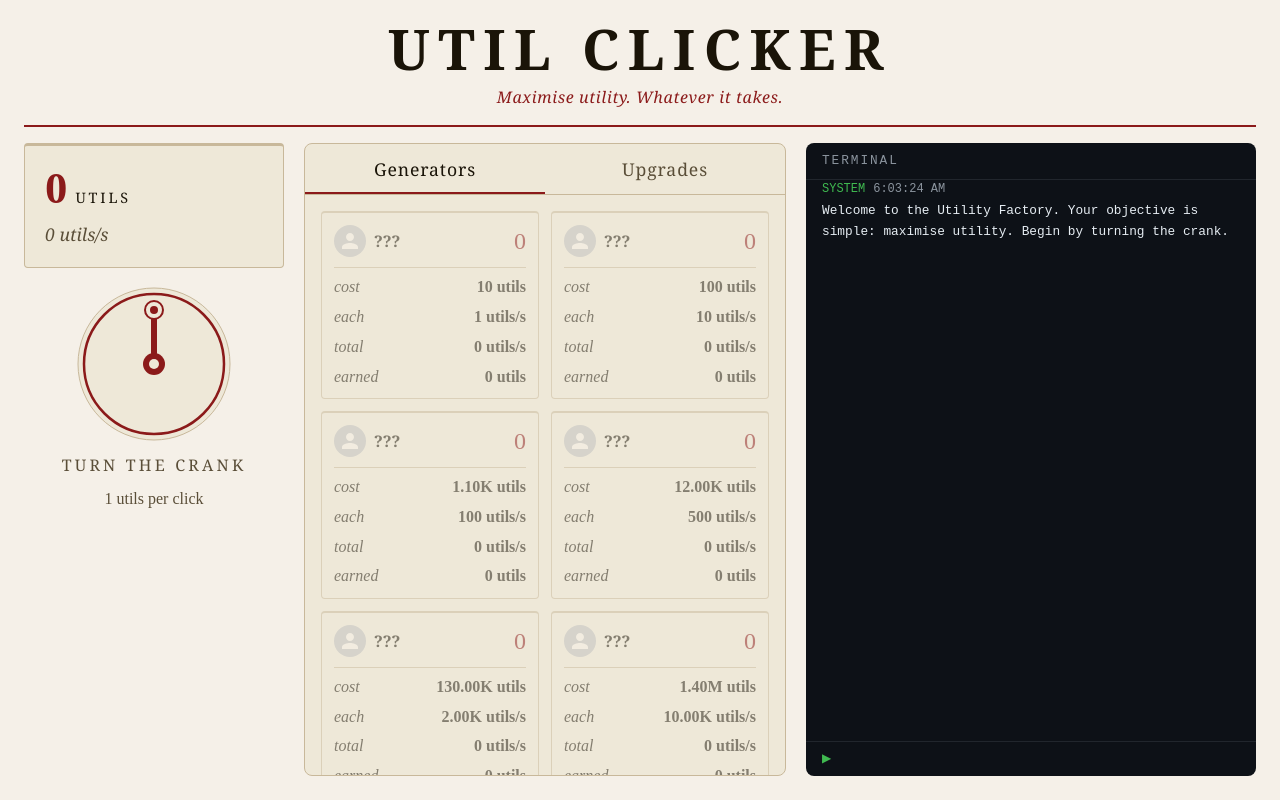
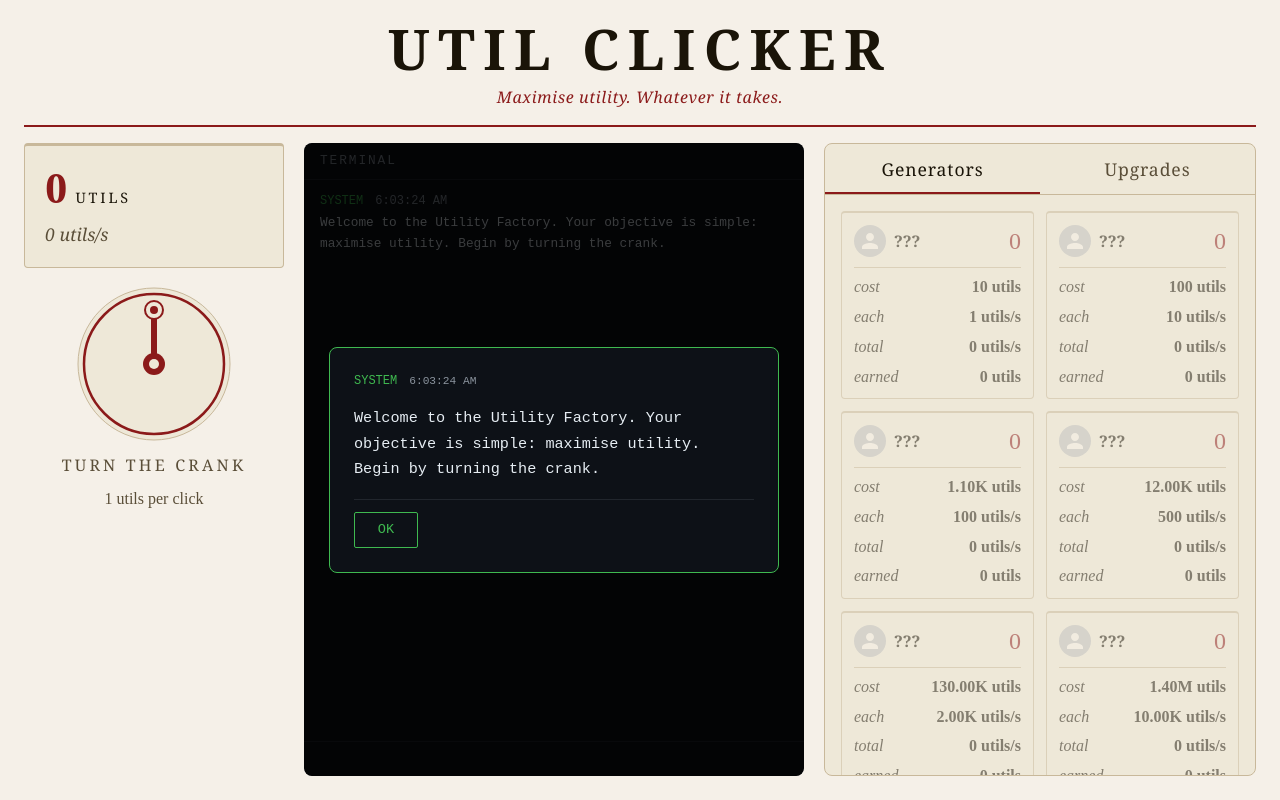
Before and after one commit to dwsc37/util-clicker, a React (Vite) app: page / in a window 1280 px wide. Built offline with nearby package versions, Linux system fonts and the light colour scheme.

Commit message:
feat: Refactor Terminal

```diff
--- a/src/App.tsx
+++ b/src/App.tsx
@@ -27,7 +27,7 @@ export default function App() {
           <Box
             sx={{
               display: "grid",
-              gridTemplateColumns: "260px 1fr 450px",
+              gridTemplateColumns: "260px 500px 1fr",
               gap: 2.5,
               alignItems: "start",
               flexGrow: 1,
@@ -39,9 +39,9 @@ export default function App() {
               <UtilButton />
             </Box>
 
+            <Terminal />
+
             <ShopPanel />
-
-            <Terminal />
           </Box>
         </Box>
       </GameProvider>
--- a/src/components/Terminal.tsx
+++ b/src/components/Terminal.tsx
@@ -2,56 +2,226 @@ import { useEffect, useRef, useState } from "react";
 import { Box, Typography, Button } from "@mui/material";
 import { useGame } from "../context/GameContext";
 import { ACTIONS, type TerminalMessage } from "../store/reducer";
-import { type QTEEvent } from "../data/events";
 
-function useTypewriter(
-  text: string,
-  onFinished: () => void,
-  scrollRef: React.RefObject<HTMLDivElement | null>,
-  tickInterval = 30,
-) {
+function useTypewriter(text: string, tickInterval = 25) {
   const [displayed, setDisplayed] = useState("");
+  const [finished, setFinished] = useState(false);
   const indexRef = useRef(0);
 
   useEffect(() => {
+    setDisplayed("");
+    setFinished(false);
     indexRef.current = 0;
 
     const id = setInterval(() => {
       indexRef.current += 1;
       setDisplayed(text.slice(0, indexRef.current));
+
       if (indexRef.current >= text.length) {
         clearInterval(id);
-        onFinished?.();
-      }
-      if (scrollRef?.current) {
-        scrollRef.current.scrollTop = scrollRef.current.scrollHeight;
+        setFinished(true);
       }
     }, tickInterval);
 
     return () => clearInterval(id);
-  }, []);
+  }, [text]);
 
-  return displayed;
+  return { displayed, finished };
+}
+
+// ---------------------------------------------------------------------------
+// Modal
+// ---------------------------------------------------------------------------
+function ActiveMessageModal({ message }: { message: TerminalMessage }) {
+  const { dispatch } = useGame();
+  const { displayed, finished } = useTypewriter(message.text);
+  const isQTE = !!message.qteChoices;
+
+  function handleAcknowledge() {
+    dispatch({ type: ACTIONS.ACKNOWLEDGE_MESSAGE });
+  }
+
+  function handleResolve(choiceIndex: 0 | 1) {
+    dispatch({ type: ACTIONS.RESOLVE_QTE, payload: { choiceIndex } });
+  }
+
+  return (
+    <Box
+      sx={{
+        position: "absolute",
+        inset: 0,
+
+        bgcolor: "rgba(0,0,0,0.75)",
+        backdropFilter: "blur(0.5px)",
+
+        display: "flex",
+        alignItems: "center",
+        justifyContent: "center",
+        zIndex: 10,
+        borderRadius: 2,
+      }}
+    >
+      <Box
+        sx={{
+          width: "90%",
+          bgcolor: "#0d1117",
+
+          border: "1px solid",
+          borderColor: isQTE ? "#e3b341" : "#3fb950",
+
+          borderRadius: 2,
+          p: 3,
+          display: "flex",
+          flexDirection: "column",
+          gap: 2,
+
+          animation: "modalIn 180ms ease-out",
+          "@keyframes modalIn": {
+            from: { opacity: 0, transform: "scale(0.96)" },
+            to: { opacity: 1, transform: "scale(1)" },
+          },
+        }}
+      >
+        <Box sx={{ display: "flex", gap: 1.5, alignItems: "baseline" }}>
+          <Typography
+            sx={{
+              fontFamily: "monospace",
+              fontSize: "0.75rem",
+              color: "#3fb950",
+            }}
+          >
+            SYSTEM
+          </Typography>
+          <Typography
+            sx={{
+              fontFamily: "monospace",
+              fontSize: "0.7rem",
+              color: "#8b949e",
+            }}
+          >
+            {new Date(message.timestamp).toLocaleTimeString()}
+          </Typography>
+        </Box>
+
+        <Box>
+          <Typography
+            sx={{
+              fontFamily: "monospace",
+              fontSize: "0.95rem",
+              color: "#e6edf3",
+              lineHeight: 1.7,
+            }}
+          >
+            {displayed}
+            {!finished && (
+              <Box
+                component="span"
+                sx={{
+                  display: "inline-block",
+                  width: "7px",
+                  height: "13px",
+                  bgcolor: "#3fb950",
+                  ml: "2px",
+                  verticalAlign: "middle",
+                  animation: "blink 1s step-end infinite",
+                  "@keyframes blink": {
+                    "0%, 100%": { opacity: 1 },
+                    "50%": { opacity: 0 },
+                  },
+                }}
+              />
+            )}
+          </Typography>
+        </Box>
+
+        {finished && (
+          <Box
+            sx={{
+              borderTop: "0.5px solid #21262d",
+              pt: 1.5,
+              justifyContent: "flex-end",
+            }}
+          >
+            {isQTE ? (
+              <>
+                <Typography
+                  sx={{
+                    fontFamily: "monospace",
+                    fontSize: "0.7rem",
+                    color: "#e3b341",
+                    mb: 1.5,
+                    letterSpacing: "0.08em",
+                  }}
+                >
+                  ▲ INPUT REQUIRED (Y / N)
+                </Typography>
+
+                <Box sx={{ display: "flex", gap: 1 }}>
+                  {message.qteChoices!.map((choice, i) => (
+                    <Button
+                      key={i}
+                      onClick={() => handleResolve(i as 0 | 1)}
+                      sx={{
+                        fontFamily: "monospace",
+                        fontSize: "0.85rem",
+                        color: i === 0 ? "#3fb950" : "#f85149",
+                        border: "0.5px solid",
+                        borderColor: i === 0 ? "#3fb950" : "#f85149",
+                        borderRadius: "2px",
+                        px: 2,
+                        py: 0.6,
+                        "&:hover": {
+                          bgcolor:
+                            i === 0
+                              ? "rgba(63,185,80,0.1)"
+                              : "rgba(248,81,73,0.1)",
+                        },
+                      }}
+                    >
+                      [{i === 0 ? "Y" : "N"}] {choice.label}
+                    </Button>
+                  ))}
+                </Box>
+              </>
+            ) : (
+              <>
+                <Button
+                  onClick={handleAcknowledge}
+                  sx={{
+                    fontFamily: "monospace",
+                    fontSize: "0.85rem",
+                    color: "#3fb950",
+                    border: "0.5px solid",
+                    borderColor: "#3fb950",
+                    borderRadius: "2px",
+                    px: 2,
+                    py: 0.6,
+                    "&:hover": {
+                      bgcolor: "rgba(63,185,80,0.1)",
+                    },
+                  }}
+                >
+                  OK
+                </Button>
+              </>
+            )}
+          </Box>
+        )}
+      </Box>
+    </Box>
+  );
 }
 
 function MessageRow({
   message,
   isLast,
-  onFinished,
-  scrollRef,
 }: {
   message: TerminalMessage;
   isLast: boolean;
-  onFinished: () => void;
-  scrollRef: React.RefObject<HTMLDivElement | null>;
 }) {
-  const text = message.isNew
-    ? useTypewriter(message.text, onFinished, scrollRef)
-    : message.text;
-
   return (
-    <Box sx={{ mb: 1 }}>
-      <Box sx={{ display: "flex", gap: 1, alignItems: "baseline", mb: 0.3 }}>
+    <Box sx={{ mb: 1.5 }}>
+      <Box sx={{ display: "flex", gap: 1.5, alignItems: "baseline", mb: 0.3 }}>
         <Typography
           sx={{
             fontFamily: "monospace",
@@ -60,7 +230,7 @@ function MessageRow({
             flexShrink: 0,
           }}
         >
-          {"SYSTEM"}
+          SYSTEM
         </Typography>
         <Typography
           sx={{
@@ -77,100 +247,25 @@ function MessageRow({
         sx={{
           fontFamily: "monospace",
           fontSize: "0.8rem",
-          color: message.isNew || isLast ? "#e6edf3" : "#6e7681",
+          color: isLast ? "#e6edf3" : "#6e7681",
           lineHeight: 1.65,
         }}
       >
-        {text}
-        {message.isNew && (
-          <Box
-            component="span"
-            sx={{
-              display: "inline-block",
-              width: "7px",
-              height: "12px",
-              bgcolor: "#3fb950",
-              ml: "2px",
-              verticalAlign: "middle",
-            }}
-          />
-        )}
+        {message.text}
       </Typography>
     </Box>
   );
 }
 
-function QTEPanel({ qte }: { qte: QTEEvent }) {
-  const { dispatch } = useGame();
-
-  return (
-    <Box
-      sx={{
-        mb: 1,
-        pt: 1,
-      }}
-    >
-      <Typography
-        sx={{
-          fontFamily: "monospace",
-          fontSize: "0.75rem",
-          color: "#e3b341",
-          mb: 1.5,
-          letterSpacing: "0.08em",
-        }}
-      >
-        ▲ INPUT REQUIRED
-      </Typography>
-      <Box sx={{ display: "flex", gap: 1 }}>
-        {qte.choices.map((choice, i) => (
-          <Button
-            key={i}
-            onClick={() =>
-              dispatch({
-                type: ACTIONS.RESOLVE_QTE,
-                payload: { choiceIndex: i as 0 | 1 },
-              })
-            }
-            sx={{
-              fontFamily: "monospace",
-              fontSize: "0.8rem",
-              color: i === 0 ? "#3fb950" : "#f85149",
-              border: "0.5px solid",
-              borderColor: i === 0 ? "#3fb950" : "#f85149",
-              borderRadius: "2px",
-              px: 1.5,
-              py: 0.5,
-              "&:hover": {
-                bgcolor:
-                  i === 0 ? "rgba(63,185,80,0.1)" : "rgba(248,81,73,0.1)",
-              },
-            }}
-          >
-            [{i === 0 ? "Y" : "N"}] {choice.label}
-          </Button>
-        ))}
-      </Box>
-    </Box>
-  );
-}
-
 export function Terminal() {
-  const { state, dispatch } = useGame();
+  const { state } = useGame();
   const scrollRef = useRef<HTMLDivElement>(null);
 
-  // small hack because qte panel is larger and would mess up the scroll
-  // since qte is rendered whenever last message is no longer new, this will trigger a scroll to the bottom
-  // right as the qte renders
-  // note that the similar scroll in typewriter is still needed because that scrolls as the message is typing
   useEffect(() => {
     if (scrollRef.current) {
       scrollRef.current.scrollTop = scrollRef.current.scrollHeight;
     }
   }, [state.terminalMessages]);
-
-  function handleMessageFinished(messageId: string) {
-    dispatch({ type: ACTIONS.MARK_MESSAGE_READ, payload: { messageId } });
-  }
 
   return (
     <Box
@@ -181,6 +276,7 @@ export function Terminal() {
         flexDirection: "column",
         height: "100%",
         overflow: "hidden",
+        position: "relative",
       }}
     >
       <Box
@@ -212,6 +308,7 @@ export function Terminal() {
           overflowY: "auto",
           minHeight: 0,
           px: 2,
+          py: 1.5,
           "&::-webkit-scrollbar": { width: "4px" },
           "&::-webkit-scrollbar-track": { bgcolor: "transparent" },
           "&::-webkit-scrollbar-thumb": {
@@ -220,44 +317,37 @@ export function Terminal() {
           },
         }}
       >
-        {state.terminalMessages.map((msg, index) => {
-          if (index != 0 && state.terminalMessages[index - 1].isNew) {
-            return null;
-          }
-          return (
-            <MessageRow
-              key={msg.id}
-              isLast={index === state.terminalMessages.length - 1}
-              message={msg}
-              onFinished={() => handleMessageFinished(msg.id)}
-              scrollRef={scrollRef}
-            />
-          );
-        })}
-        {state.activeQTE &&
-          !state.terminalMessages.find((m) => m.id === state.activeQTE?.id)
-            ?.isNew && <QTEPanel qte={state.activeQTE} />}
+        {state.terminalMessages.map((msg, index) => (
+          <MessageRow
+            key={msg.id}
+            message={msg}
+            isLast={index === state.terminalMessages.length - 1}
+          />
+        ))}
       </Box>
 
       <Box
-        sx={{
-          borderTop: "0.5px solid #21262d",
-          py: 1,
-          px: 2,
-          flexShrink: 0,
-          alignItems: "center",
-        }}
+        sx={{ borderTop: "0.5px solid #21262d", py: 1, px: 2, flexShrink: 0 }}
       >
         <Typography
           sx={{
             color: "#3fb950",
             fontSize: "0.75rem",
             fontFamily: "monospace",
+            animation: "blink 2s step-end infinite",
+            "@keyframes blink": {
+              "0%, 100%": { opacity: 1 },
+              "50%": { opacity: 0.75 },
+            },
           }}
         >
           ▶
         </Typography>
       </Box>
+
+      {state.activeMessage && (
+        <ActiveMessageModal message={state.activeMessage} />
+      )}
     </Box>
   );
 }
--- a/src/store/reducer.ts
+++ b/src/store/reducer.ts
@@ -1,6 +1,11 @@
 import { GENERATORS, type Generator } from "../data/generators";
 import { UPGRADES, type Upgrade } from "../data/upgrades";
-import { EVENTS, type GameEvent, type QTEEvent } from "../data/events";
+import {
+  EVENTS,
+  type GameEvent,
+  type QTEChoice,
+  type QTEEvent,
+} from "../data/events";
 
 // ---------------------------------------------------------------------------
 // Types
@@ -10,7 +15,7 @@ export type TerminalMessage = {
   id: string;
   text: string;
   timestamp: number;
-  isNew: boolean;
+  qteChoices?: QTEChoice[];
 };
 
 export type GameState = {
@@ -23,7 +28,7 @@ export type GameState = {
   purchasedUpgrades: Record<string, true>;
   terminalMessages: TerminalMessage[];
   triggeredEvents: Record<string, true>;
-  activeQTE: QTEEvent | null;
+  activeMessage: TerminalMessage | null;
 };
 
 export type GameAction =
@@ -31,7 +36,7 @@ export type GameAction =
   | { type: "TICK"; payload: { delta: number } }
   | { type: "BUY_GENERATOR"; payload: { generatorId: string } }
   | { type: "BUY_UPGRADE"; payload: { upgradeId: string } }
-  | { type: "MARK_MESSAGE_READ"; payload: { messageId: string } }
+  | { type: "ACKNOWLEDGE_MESSAGE" }
   | { type: "RESOLVE_QTE"; payload: { choiceIndex: 0 | 1 } };
 
 // ---------------------------------------------------------------------------
@@ -43,7 +48,7 @@ export const ACTIONS = {
   TICK: "TICK",
   BUY_GENERATOR: "BUY_GENERATOR",
   BUY_UPGRADE: "BUY_UPGRADE",
-  MARK_MESSAGE_READ: "MARK_MESSAGE_READ",
+  ACKNOWLEDGE_MESSAGE: "ACKNOWLEDGE_MESSAGE",
   RESOLVE_QTE: "RESOLVE_QTE",
 } as const;
 
@@ -67,7 +72,7 @@ export function buildInitialState(): GameState {
     purchasedUpgrades: {},
     terminalMessages: [],
     triggeredEvents: {},
-    activeQTE: null,
+    activeMessage: null,
   };
 }
 
@@ -126,11 +131,19 @@ export function computeTotalUPS(
 // ---------------------------------------------------------------------------
 
 function makeEventMessage(event: GameEvent): TerminalMessage {
+  if (event.type === "qte") {
+    return {
+      id: event.id,
+      text: event.message,
+      timestamp: Date.now(),
+      qteChoices: (event as QTEEvent).choices,
+    };
+  }
+
   return {
     id: event.id,
     text: event.message,
     timestamp: Date.now(),
-    isNew: true,
   };
 }
 
@@ -139,7 +152,6 @@ function makeGeneratorMessage(generator: Generator): TerminalMessage {
     id: generator.id,
     text: generator.flavourText,
     timestamp: Date.now(),
-    isNew: true,
   };
 }
 
@@ -148,7 +160,6 @@ function makeUpgradeMessage(upgrade: Upgrade): TerminalMessage {
     id: upgrade.id,
     text: upgrade.flavourText,
     timestamp: Date.now(),
-    isNew: true,
   };
 }
 
@@ -158,10 +169,10 @@ function getPendingEvents(state: GameState): GameEvent[] {
   ).sort((a, b) => a.unlockAt - b.unlockAt) as GameEvent[];
 }
 
-function addMessages(state: GameState): GameState {
+function triggerMessage(state: GameState): GameState {
   let current = state;
 
-  if (current.activeQTE !== null) return current;
+  if (current.activeMessage !== null) return current;
 
   const pending = getPendingEvents(state);
 
@@ -170,51 +181,35 @@ function addMessages(state: GameState): GameState {
       ...current.triggeredEvents,
       [event.id]: true,
     };
-
-    if (event.type === "message") {
-      current = {
-        ...current,
-        terminalMessages: [
-          ...current.terminalMessages,
-          makeEventMessage(event),
-        ],
-        triggeredEvents: newTriggered,
-      };
-    } else {
-      current = {
-        ...current,
-        terminalMessages: [
-          ...current.terminalMessages,
-          makeEventMessage(event),
-        ],
-        triggeredEvents: newTriggered,
-        activeQTE: event as QTEEvent,
-      };
-      return current;
-    }
+    const message = makeEventMessage(event);
+    current = {
+      ...current,
+      terminalMessages: [...current.terminalMessages, message],
+      triggeredEvents: newTriggered,
+      activeMessage: message,
+    };
+    return current;
   }
 
   for (const generator of GENERATORS) {
     if (current.terminalMessages.find((m) => m.id === generator.id)) continue;
     if (current.ownedGenerators[generator.id] === 0) continue;
+    const message = makeGeneratorMessage(generator);
     current = {
       ...current,
-      terminalMessages: [
-        ...current.terminalMessages,
-        makeGeneratorMessage(generator),
-      ],
+      terminalMessages: [...current.terminalMessages, message],
+      activeMessage: message,
     };
   }
 
   for (const upgrade of UPGRADES) {
     if (current.terminalMessages.find((m) => m.id === upgrade.id)) continue;
     if (!current.purchasedUpgrades[upgrade.id]) continue;
+    const message = makeUpgradeMessage(upgrade);
     current = {
       ...current,
-      terminalMessages: [
-        ...current.terminalMessages,
-        makeUpgradeMessage(upgrade),
-      ],
+      terminalMessages: [...current.terminalMessages, message],
+      activeMessage: message,
     };
   }
 
@@ -234,7 +229,7 @@ export function gameReducer(state: GameState, action: GameAction): GameState {
         utils: state.utils + gained,
         totalUtilsEarned: state.totalUtilsEarned + gained,
       };
-      return addMessages(next);
+      return triggerMessage(next);
     }
 
     case ACTIONS.TICK: {
@@ -255,7 +250,7 @@ export function gameReducer(state: GameState, action: GameAction): GameState {
         totalUtilsEarned: state.totalUtilsEarned + gained,
         generatorEarnings: newEarnings,
       };
-      return addMessages(next);
+      return triggerMessage(next);
     }
 
     case ACTIONS.BUY_GENERATOR: {
@@ -281,7 +276,7 @@ export function gameReducer(state: GameState, action: GameAction): GameState {
         utilsPerSecond: computeTotalUPS(newOwned, state.purchasedUpgrades),
       };
 
-      return addMessages(next);
+      return triggerMessage(next);
     }
 
     case ACTIONS.BUY_UPGRADE: {
@@ -303,33 +298,31 @@ export function gameReducer(state: GameState, action: GameAction): GameState {
         utilsPerSecond: computeTotalUPS(state.ownedGenerators, newPurchased),
       };
 
-      return addMessages(next);
+      return triggerMessage(next);
     }
 
-    case ACTIONS.MARK_MESSAGE_READ: {
-      const { messageId } = action.payload;
-      return {
+    case ACTIONS.ACKNOWLEDGE_MESSAGE: {
+      const next: GameState = {
         ...state,
-        terminalMessages: state.terminalMessages.map((m) =>
-          m.id === messageId ? { ...m, isNew: false } : m,
-        ),
+        activeMessage: null,
       };
+      return next;
     }
 
     case ACTIONS.RESOLVE_QTE: {
-      if (!state.activeQTE) return state;
+      if (!state.activeMessage || !state.activeMessage.qteChoices) return state;
       const { choiceIndex } = action.payload;
-      const choice = state.activeQTE.choices[choiceIndex];
+      const choice = state.activeMessage.qteChoices[choiceIndex];
 
       const consequenceMessage = makeEventMessage(choice.consequence);
 
       const next: GameState = {
         ...state,
-        activeQTE: null,
         terminalMessages: [...state.terminalMessages, consequenceMessage],
+        activeMessage: consequenceMessage,
       };
 
-      return addMessages(next);
+      return next;
     }
   }
 }
```
